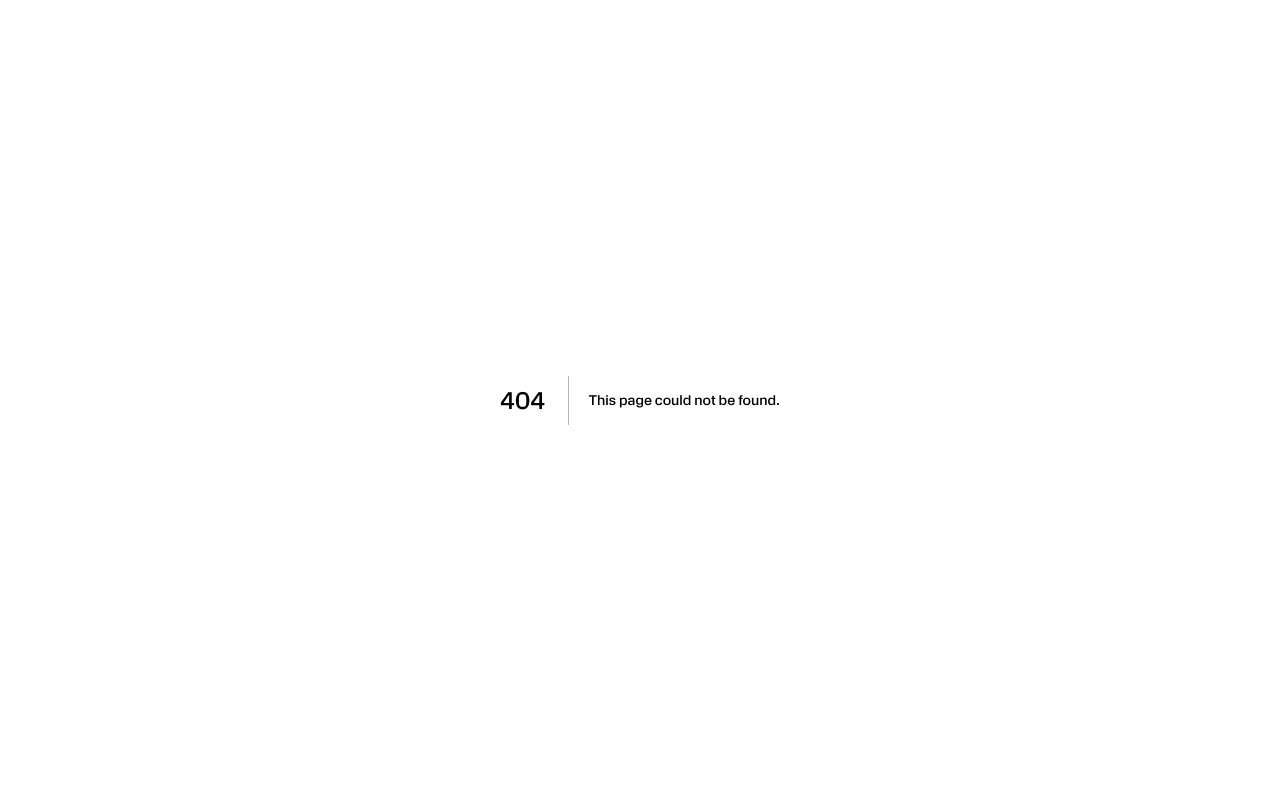
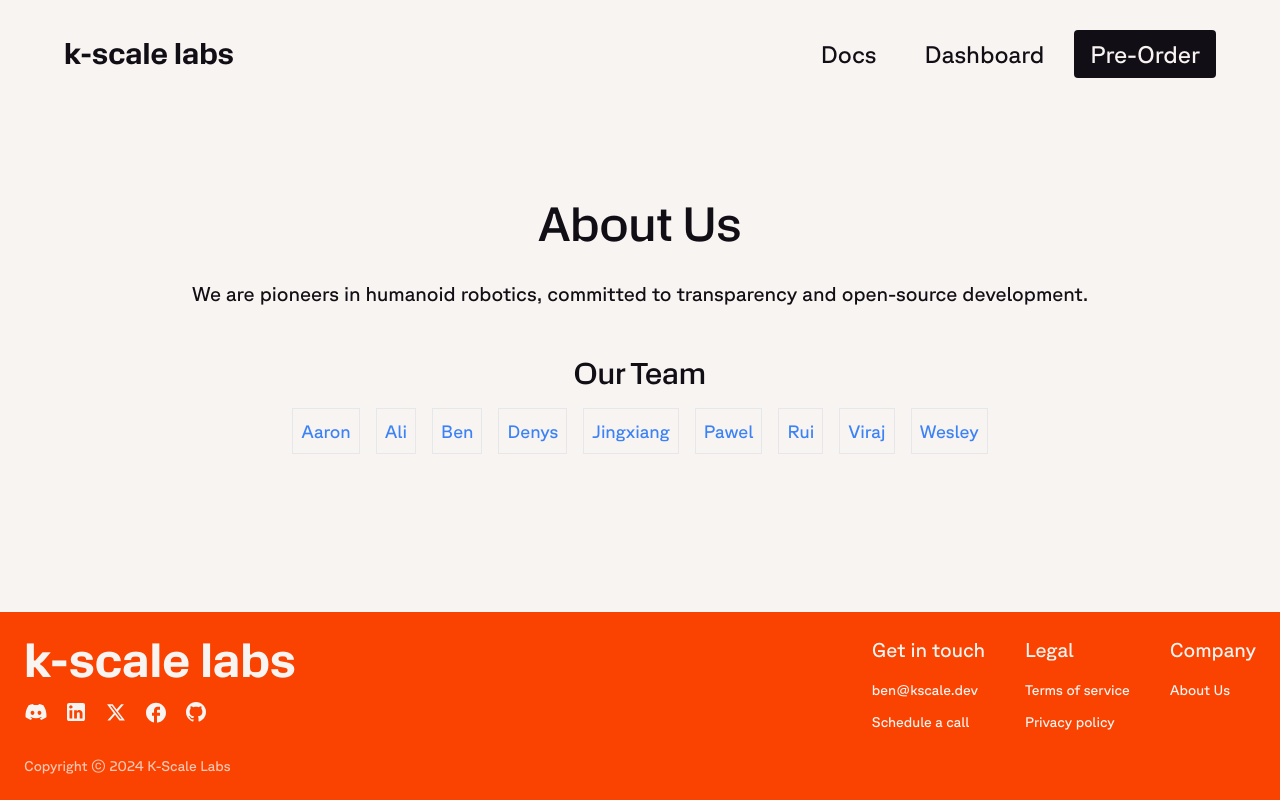
Before and after one commit to zeroth-robotics/zeroth-frontend, a Next.js app: page /about in a window 1280 px wide. Before the commit this address had no page. Built offline with nearby package versions, Linux system fonts and the light colour scheme; a web font is replaced by a local one.

Commit message:
about page

```diff
--- a/src/components/footer/footer.tsx
+++ b/src/components/footer/footer.tsx
@@ -22,7 +22,7 @@ const socialMediaLinks: string[] = [
 
 export interface FooterSectionListProps {
   title: string;
-  items: { title: string; url: string }[];
+  items: { title: string; url: string; isInternal?: boolean }[];
   extraStyling: string;
 }
 
@@ -90,6 +90,11 @@ export default function Footer() {
             ]}
             extraStyling={"col-span-2"}
           />
+          <FooterSectionList
+            title={"Company"}
+            items={[{ title: "About Us", url: "/about" }]}
+            extraStyling={"col-span-2"}
+          />
         </div>
       </div>
       <div className={"container mx-auto mt-6"}>
--- /dev/null
+++ b/src/pages/about.tsx
@@ -0,0 +1,56 @@
+import Footer from "@/components/footer/footer";
+import NavBar from "@/components/navbar/navbar";
+
+type TeamMember = {
+  name: string;
+  website: string;
+};
+
+const TEAM_MEMBERS: TeamMember[] = [
+  { name: "Aaron", website: "https://aaronxie.com/" },
+  { name: "Ali", website: "https://www.alihkw.com/" },
+  { name: "Ben", website: "https://ben.bolte.cc" },
+  { name: "Denys", website: "https://www.linkedin.com/in/denys-bezmenov/" },
+  { name: "Jingxiang", website: "https://www.jingxiangmo.com/" },
+  { name: "Pawel", website: "https://budzianowski.github.io/" },
+  { name: "Rui", website: "https://www.linkedin.com/in/ruixu/" },
+  { name: "Viraj", website: "https://www.linkedin.com/in/virajtipnis/" },
+  { name: "Wesley", website: "https://wesleymaa.com/" },
+];
+
+export default function About() {
+  return (
+    <div className="min-h-screen flex flex-col">
+      <NavBar />
+      <main className="flex-grow p-8 max-w-7xl mx-auto px-4 w-full">
+        <section className="pt-16">
+          <div className="flex flex-col items-center text-center pt-10 px-4 max-w-full">
+            <h1 className="text-5xl mt-16">About Us</h1>
+            <p className="text-xl mt-8">
+              We are pioneers in humanoid robotics, committed to transparency and open-source
+              development.
+            </p>
+            <div className="mt-12">
+              <h2 className="text-3xl mb-4">Our Team</h2>
+              <ul className="flex space-x-4">
+                {TEAM_MEMBERS.map((member) => (
+                  <li key={member.name} className="text-lg border p-2">
+                    <a
+                      href={member.website}
+                      target="_blank"
+                      rel="noopener noreferrer"
+                      className="text-blue-500 hover:underline"
+                    >
+                      {member.name}
+                    </a>
+                  </li>
+                ))}
+              </ul>
+            </div>
+          </div>
+        </section>
+      </main>
+      <Footer />
+    </div>
+  );
+}
```
